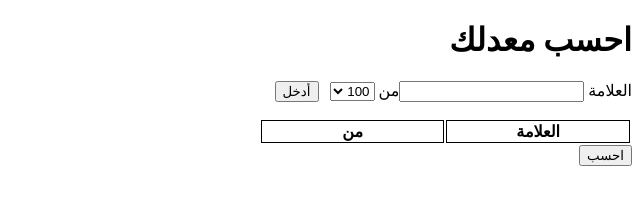
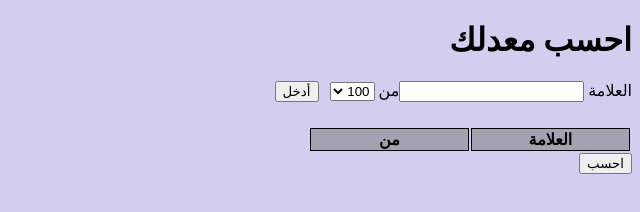
Before and after one commit to qaisw96/avgCalculate, a plain HTML site: page index.html in a window 1280 px wide. Shown: the whole page, without its empty margins (640-1280 px from the left). Drawn offline with Linux system fonts and the light colour scheme.

Commit message:
Update index.html

```diff
--- a/index.html
+++ b/index.html
@@ -14,19 +14,24 @@
         body  {
     margin: 0 8px;
     direction: rtl;
+    background-color: rgba(177, 168, 230, 0.562);
   }
-          .table, th, td {
+  .table, th, td {
     border: 1px solid black;
-    width: 13%;
+    width: 15%;
+
 
 
   }
-          #view {
+  .table, th {
+      background-color: rgba(128, 128, 128, 0.555);
+  }
+  #view {
       margin-right: 11px;
   }
-
-
-
+  p {
+    font-size: x-large;
+  }
 
     </style>
 
```
